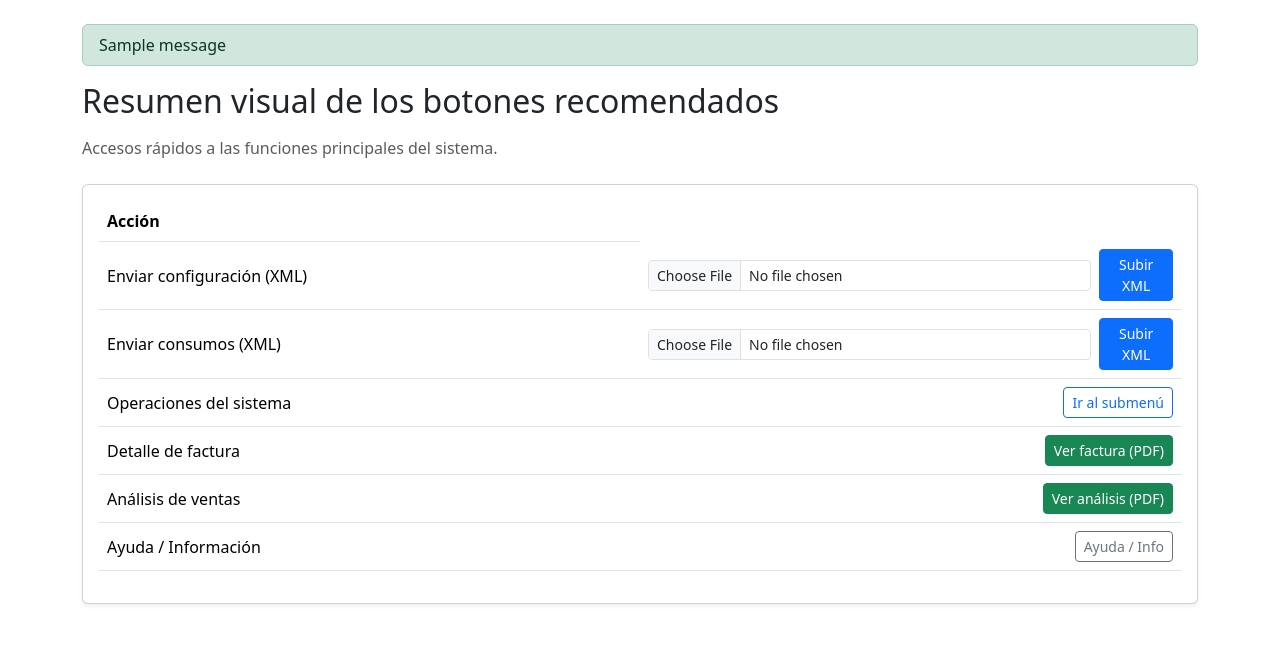
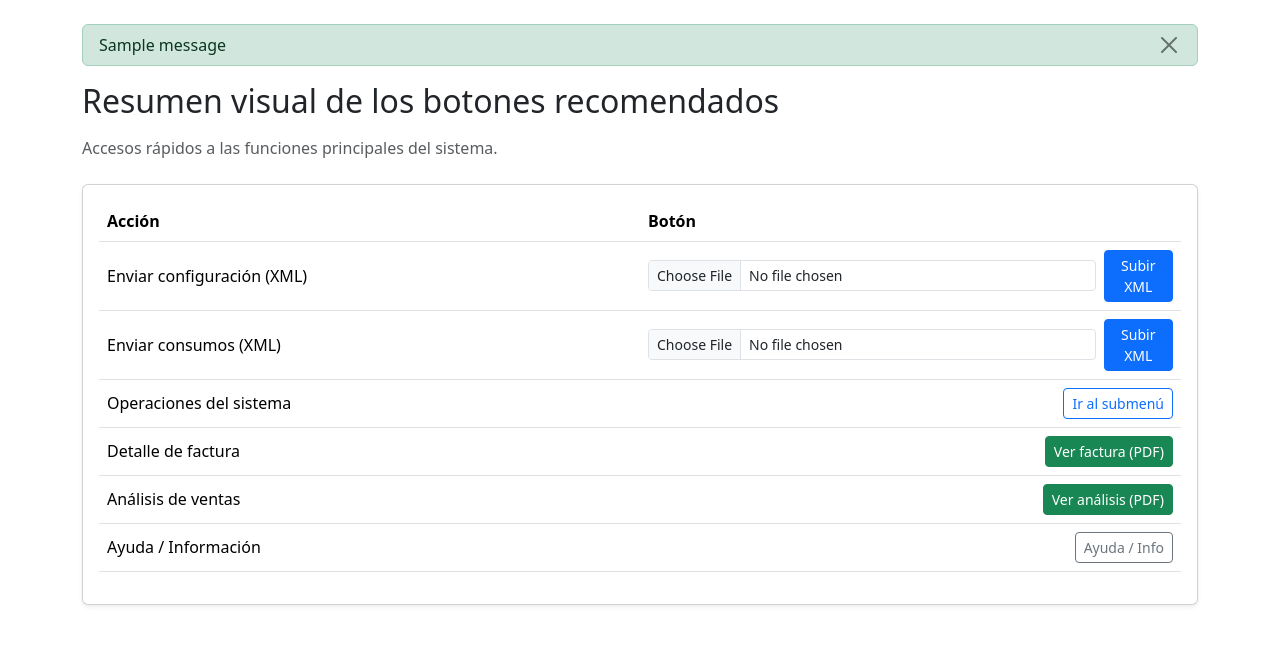
Before and after one commit to SelvinChuquiej/IPC2_Proyecto3_202405516, a Django app: page / in a window 1280 px wide. Shown: the part 106-751 px from the top of the page. Run offline with Django 5.2, Linux system fonts and the light colour scheme; tables that the repository leaves empty hold one stand-in row (values such as "Sample post"); one stand-in notice (Sample message) is shown.

Commit message:
Mejoras en la interfaz de Usuario

```diff
--- a/IPC2_Proyecto3_202405516/Front/view/app/templates/index.html
+++ b/IPC2_Proyecto3_202405516/Front/view/app/templates/index.html
@@ -4,7 +4,10 @@
 {% if messages %}
 <div class="mb-3">
     {% for message in messages %}
-    <div class="alert alert-{{ message.tags }} py-2" role="alert">{{ message }}</div>
+    <div class="alert alert-{{ message.tags }} py-2 d-flex justify-content-between align-items-center" role="alert">
+        {{ message }}
+        <button type="button" class="btn-close" data-bs-dismiss="alert" aria-label="Cerrar"></button>
+    </div>
     {% endfor %}
 </div>
 {% endif %}
@@ -18,8 +21,9 @@
                 <div class="table-responsive">
                     <table class="table align-middle">
                         <thead>
-                            <tr>
+                            <tr >
                                 <th>Acción</th>
+                                <th>Botón</th>
                             </tr>
                         </thead>
                         <tbody>
@@ -29,7 +33,7 @@
                                     <form action="{% url 'enviar_configuracion' %}" method="post" enctype="multipart/form-data" class="d-flex justify-content-end align-items-center gap-2">
                                         {% csrf_token %}
                                         <input type="file" name="xml_file_config" accept=".xml,application/xml" class="form-control form-control-sm" required aria-label="Seleccionar archivo XML de configuración">
-                                        <button type="submit" class="btn btn-primary btn-sm">Subir XML</button>
+                                        <button type="submit" class="btn btn-primary btn-sm" style="width: 15%;">Subir XML</button>
                                     </form>
                                 </td>
                             </tr>
@@ -39,7 +43,7 @@
                                     <form action="{% url 'enviar_consumos' %}" method="post" enctype="multipart/form-data" class="d-flex justify-content-end align-items-center gap-2">
                                         {% csrf_token %}
                                         <input type="file" name="xml_file_consumos" accept=".xml,application/xml" class="form-control form-control-sm" required aria-label="Seleccionar archivo XML de consumos">
-                                        <button type="submit" class="btn btn-primary btn-sm">Subir XML</button>
+                                        <button type="submit" class="btn btn-primary btn-sm" style="width: 15%;">Subir XML</button>
                                     </form>
                                 </td>
                             </tr>
--- a/IPC2_Proyecto3_202405516/Front/view/app/views.py
+++ b/IPC2_Proyecto3_202405516/Front/view/app/views.py
@@ -24,7 +24,19 @@ def enviar_configuracion(request):
             headers = {'Content-Type': 'application/xml'}
             resp = requests.post(f"{API_URL}/api/configuracion", data=file_bytes, headers=headers, timeout=15)
             if resp.status_code == 200:
-                messages.success(request, f'XML procesado correctamente: {resp.text}')
+                data = resp.json()
+
+                success_message = f"""
+                XML '{uploaded.name}' procesado correctamente:
+                {data['data']['recursos']} recursos creados |
+                {data['data']['categorias']} categorías creadas |
+                {data['data']['configuraciones']} configuraciones creadas |
+                {data['data']['clientes']} clientes creados |
+                {data['data']['instancias']} instancias creadas """
+
+                if data['data']['errores']:
+                    success_message += f"\n Se encontraron {len(data['data']['errores'])} advertencias"
+                messages.success(request, success_message)
             else:
                 messages.error(request, f'Error del backend: {resp.status_code} - {resp.text}')
         except requests.RequestException as e:
@@ -48,7 +60,15 @@ def enviar_consumos(request):
             headers = {'Content-Type': 'application/xml'}
             resp = requests.post(f"{API_URL}/api/consumos", data=file_bytes, headers=headers, timeout=15)
             if resp.status_code == 200:
-                messages.success(request, f'XML de consumos procesado correctamente: {resp.text}')
+                data = resp.json()
+
+                success_message = f"""
+                XML '{uploaded.name}' procesado correctamente:
+                {data['data']['consumos']} consumos procesados. """
+
+                if data['data']['errores']:
+                    success_message += f"\n Se encontraron {len(data['data']['errores'])} advertencias"
+                messages.success(request, success_message)
             else:
                 messages.error(request, f'Error del backend: {resp.status_code} - {resp.text}')
         except requests.RequestException as e:
```
